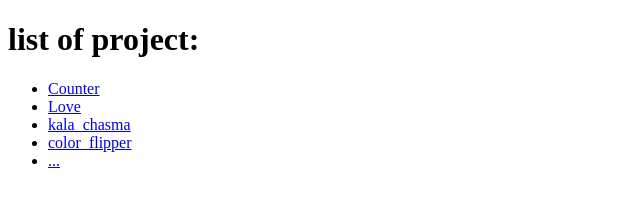
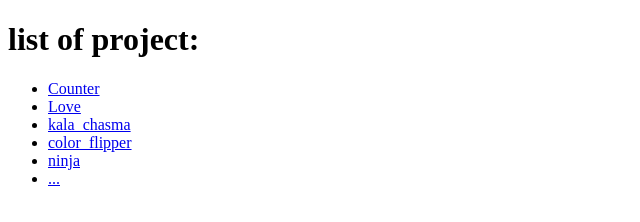
Before and after one commit to dr34m14/shopnoshutrodhar, a website: page public/home/project.html in a window 1280 px wide. Shown: the full height of the page, 0-640 px from the left. Drawn offline with Linux system fonts and the light colour scheme.

Commit message:
add ninja

```diff
--- a/public/home/project.html
+++ b/public/home/project.html
@@ -26,6 +26,9 @@
             <a href="/project/color_flipper">color_flipper</a>
         </li>
         <li>
+            <a href="/project/ninja">ninja</a>
+        </li>
+        <li>
             <a href="/project/...">...</a>
         </li>
 
--- a/route/route.js
+++ b/route/route.js
@@ -11,6 +11,7 @@ module.exports= function route(app){
 app.use('/project/love', express.static(path.join(file,'love')))
 app.use('/project/counter', express.static(path.join(file,'counter')))
 app.use('/project/color_flipper', express.static(path.join(file,'color_flipper')))
+app.use('/project/ninja', express.static(path.join(file,'ninja')))
 
 app.use('/project/kala_chasma', express.static(path.join(file,'kala_chasma')))
 }
```
